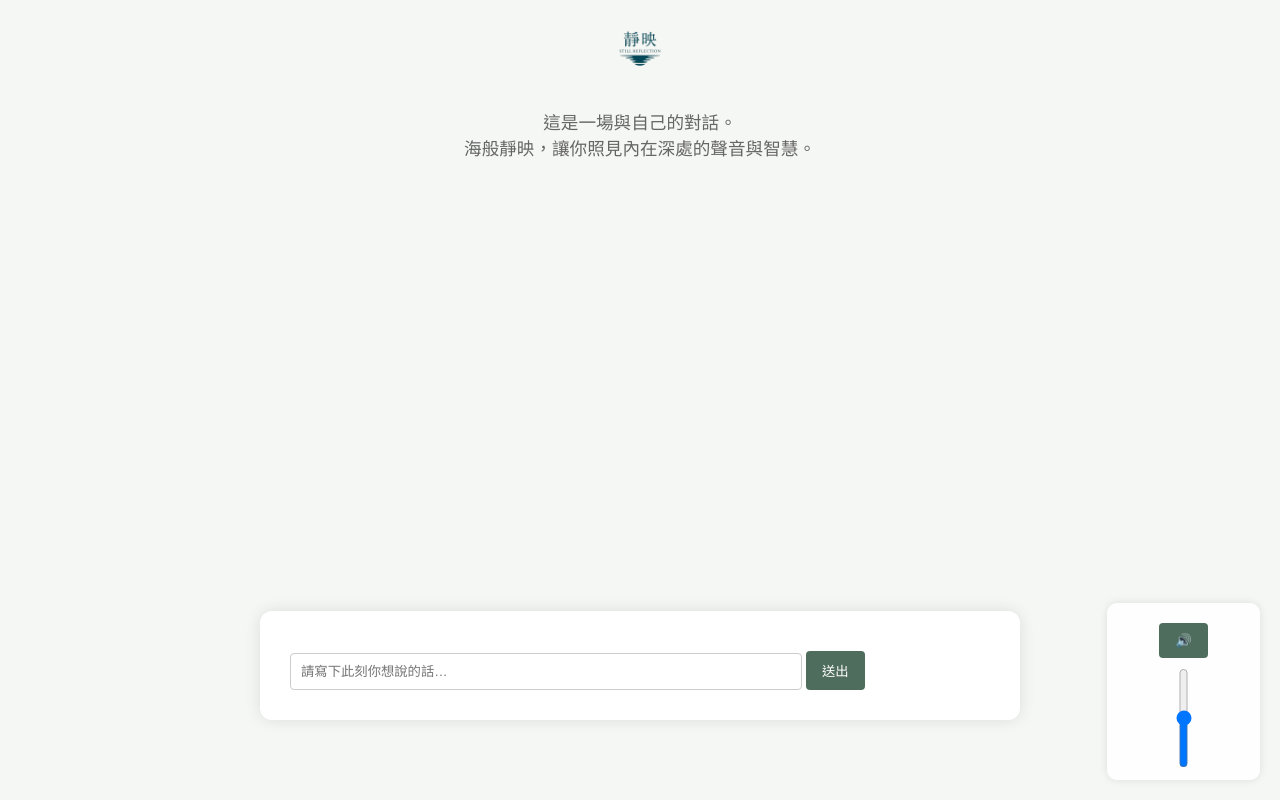
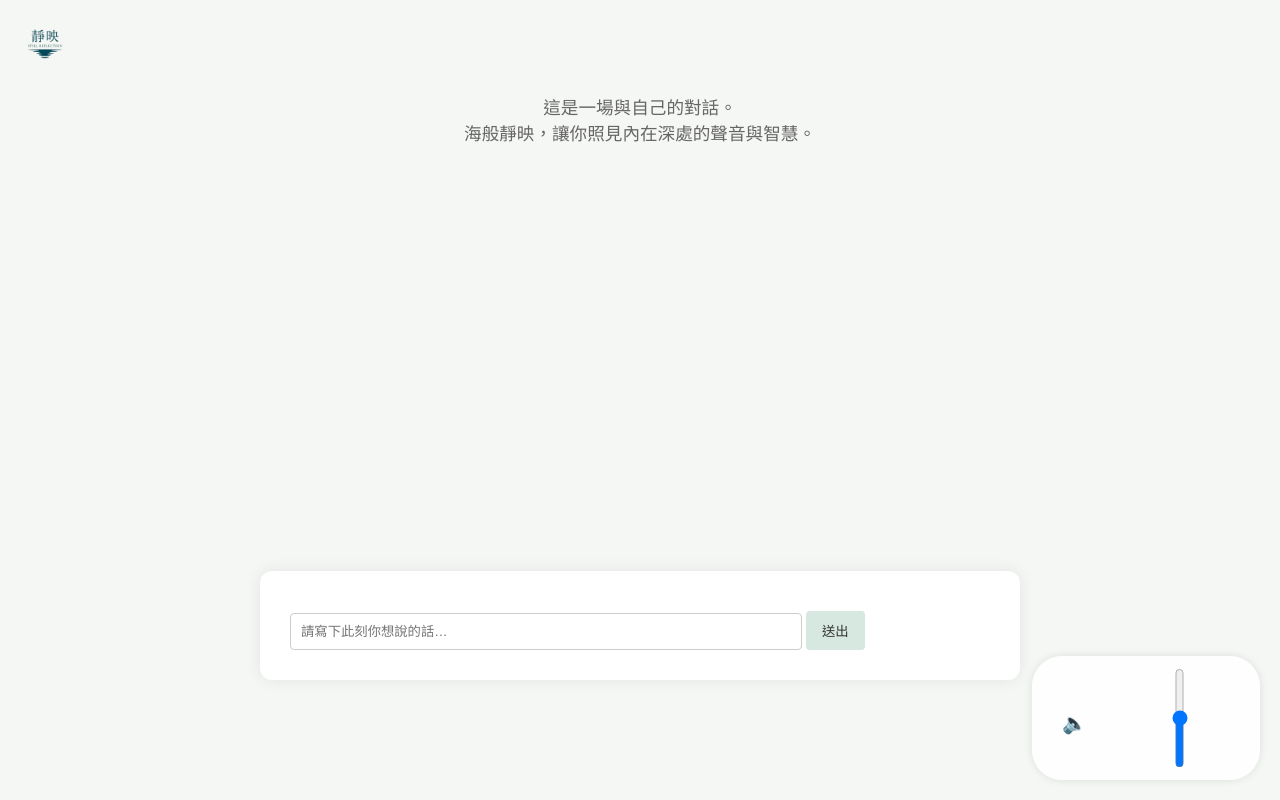
Before and after one commit to oceanpowerrr/seasoul-chatbot, a website: page index.html in a window 1280 px wide. Drawn offline with Linux system fonts and the light colour scheme.

Commit message:
Update index.html

```diff
--- a/index.html
+++ b/index.html
@@ -18,21 +18,19 @@
     header {
       display: flex;
       align-items: center;
-      justify-content: space-between;
-      max-width: 700px;
+      justify-content: flex-start;
       padding: 20px;
-      margin: 0 auto;
     }
 
     #logo {
-      height: 60px;
+      height: 50px;
       width: auto;
     }
 
     .subtitle {
       text-align: center;
       font-size: 1.1rem;
-      margin-top: 10px;
+      margin-top: 5px;
       color: #666;
       line-height: 1.5;
     }
@@ -43,7 +41,7 @@
       flex-direction: column;
       justify-content: flex-end;
       align-items: center;
-      padding-bottom: 80px;
+      padding-bottom: 120px;
     }
 
     #chatbox {
@@ -51,7 +49,7 @@
       max-width: 700px;
       background: #ffffff;
       border-radius: 12px;
-      box-shadow: 0 0 16px rgba(0, 0, 0, 0.1);
+      box-shadow: 0 0 16px rgba(0, 0, 0, 0.08);
       padding: 30px;
       margin-top: 20px;
     }
@@ -84,39 +82,49 @@
       margin-top: 10px;
       border: none;
       border-radius: 4px;
-      background-color: #4f6d5d;
-      color: white;
+      background-color: #d6e8e0;
+      color: #333;
       cursor: pointer;
     }
 
     button:hover {
-      background-color: #3f5f4c;
+      background-color: #c4ddd4;
     }
 
-    /* 音樂控制浮動樣式 */
     #audio-controls {
       position: fixed;
       bottom: 20px;
       right: 20px;
       display: flex;
-      flex-direction: column;
       align-items: center;
       background: #ffffffcc;
-      padding: 10px;
-      border-radius: 10px;
+      padding: 10px 14px;
+      border-radius: 30px;
       box-shadow: 0 0 8px rgba(0,0,0,0.1);
+      gap: 10px;
     }
 
     #volume {
-      writing-mode: bt-lr; /* 垂直方向 */
+      height: 100px;
+      writing-mode: bt-lr;
       -webkit-appearance: slider-vertical;
-      height: 100px;
-      margin-top: 10px;
+    }
+
+    #volume::-webkit-slider-thumb {
+      background: #4f6d5d;
+    }
+
+    .icon-btn {
+      font-size: 20px;
+      border: none;
+      background: none;
+      color: #4f6d5d;
+      cursor: pointer;
     }
 
     @media (max-width: 600px) {
       #logo {
-        height: 50px;
+        height: 40px;
       }
     }
   </style>
@@ -139,15 +147,13 @@
     </div>
   </main>
 
-  <!-- 背景音樂播放器 -->
   <audio id="bgm" autoplay loop>
     <source src="seasoul_mixed_bgm.mp3" type="audio/mpeg">
     Your browser does not support the audio element.
   </audio>
 
-  <!-- 音樂控制區塊 -->
   <div id="audio-controls">
-    <button onclick="toggleMusic()">🔊</button>
+    <button class="icon-btn" onclick="toggleMusic()">&#128264;</button>
     <input type="range" id="volume" min="0" max="1" step="0.01" value="0.5" onchange="setVolume(this.value)">
   </div>
 
```
